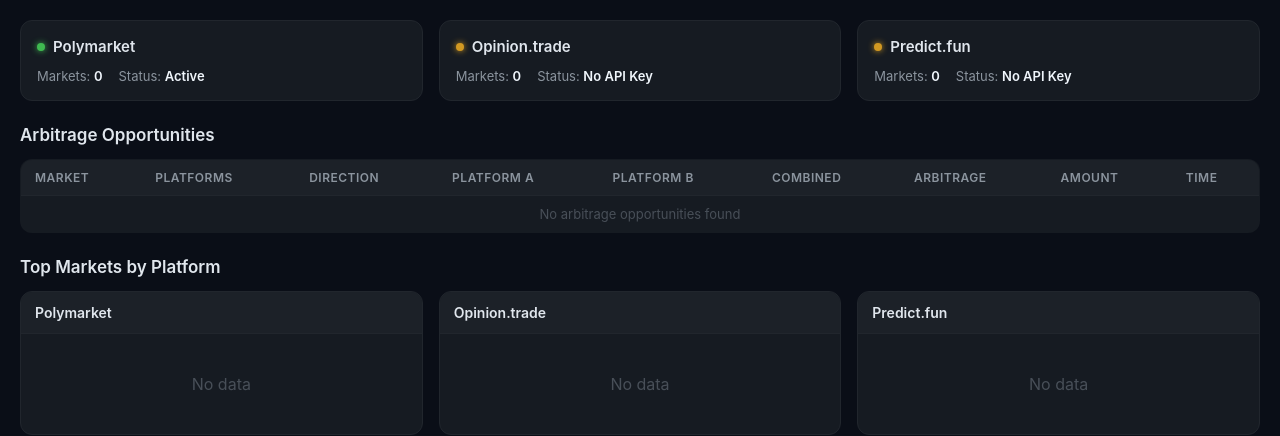
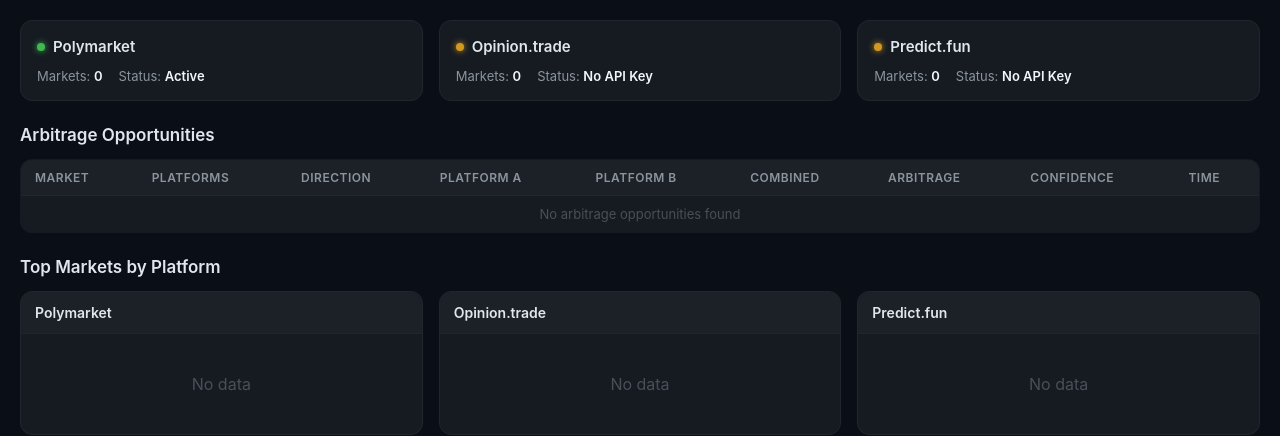
Before and after one commit to knifecat11-design/predict-trading-bot, a Flask app: page / in a window 1280 px wide. Shown: the part 57-493 px from the top of the page. Run offline with Flask 3, Linux system fonts and the light colour scheme; data that the repository does not hold is empty.

Commit message:
fix: rename 'Amount' column to 'Confidence' in arbitrage table
Issue: The column header said 'Amount' but displayed market matching
confidence (0-1 similarity score), not share amounts.

Explanation:
- 'confidence' = how similar the two markets are (0.0 to 1.0)
- Only Opinion markets have 'amount' field (yes_shares available)
- Polymarket/Predict don't have amount field
- The column was misleading users

Fix: Change column header from 'Amount' to 'Confidence' to accurately
reflect what data is being displayed.

```diff
--- a/web/templates/index.html
+++ b/web/templates/index.html
@@ -241,7 +241,7 @@
                     <th>Platform B</th>
                     <th>Combined</th>
                     <th>Arbitrage</th>
-                    <th>Amount</th>
+                    <th>Confidence</th>
                     <th>Time</th>
                 </tr>
             </thead>
```
